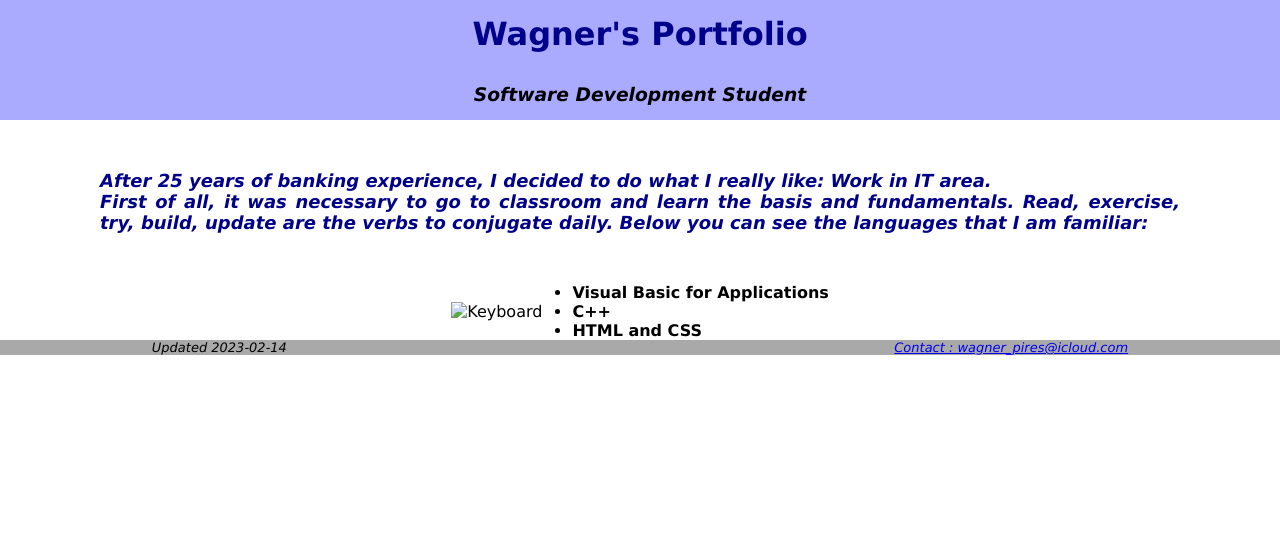
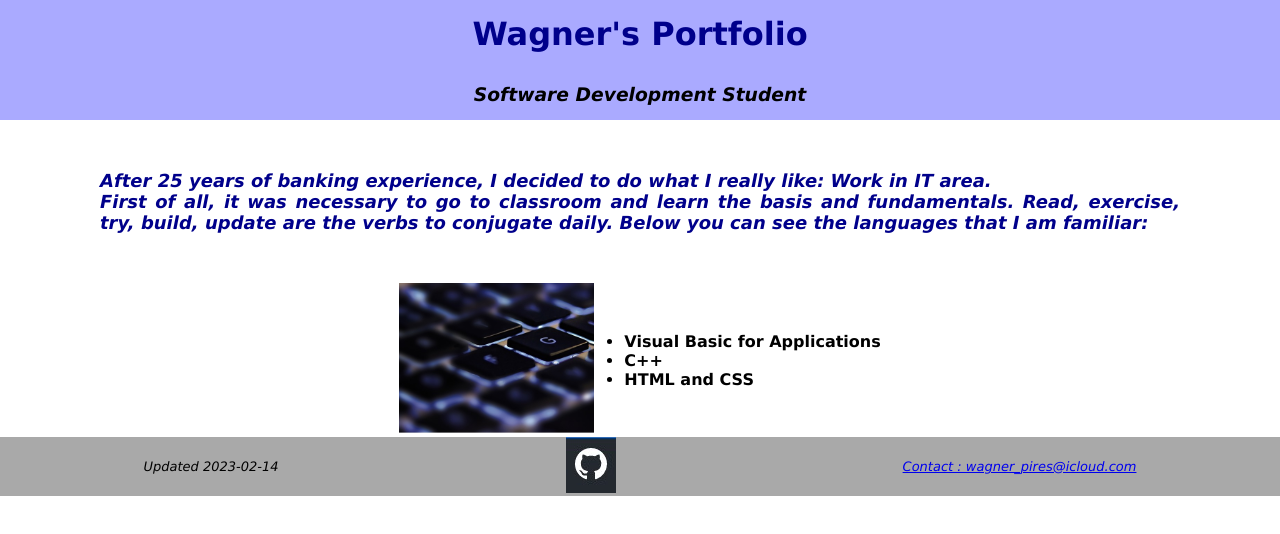
Before and after one commit to WagnerPiresFerreira/wagnerpiresferreira.github.io, a plain HTML site: page index.html in a window 1280 px wide. Drawn offline with Linux system fonts and the light colour scheme.

Commit message:
Update index.html

```diff
--- a/index.html
+++ b/index.html
@@ -31,7 +31,7 @@
         <div class="container">
 
             <div class="illustration">
-                <img id="keyboard" src="images/keyboard.jpg" alt="Keyboard">
+                <img id="keyboard" src="keyboard.jpg" alt="Keyboard">
 
             </div>
 
@@ -53,7 +53,7 @@
         </p>
         <p>
             <a href=" https://github.com/WagnerPiresFerreira">
-                <img src="images/github_icon.jpg" alt="">
+                <img src="github_icon.jpg" alt="">
             </a>
         </p>
         <p>
```
